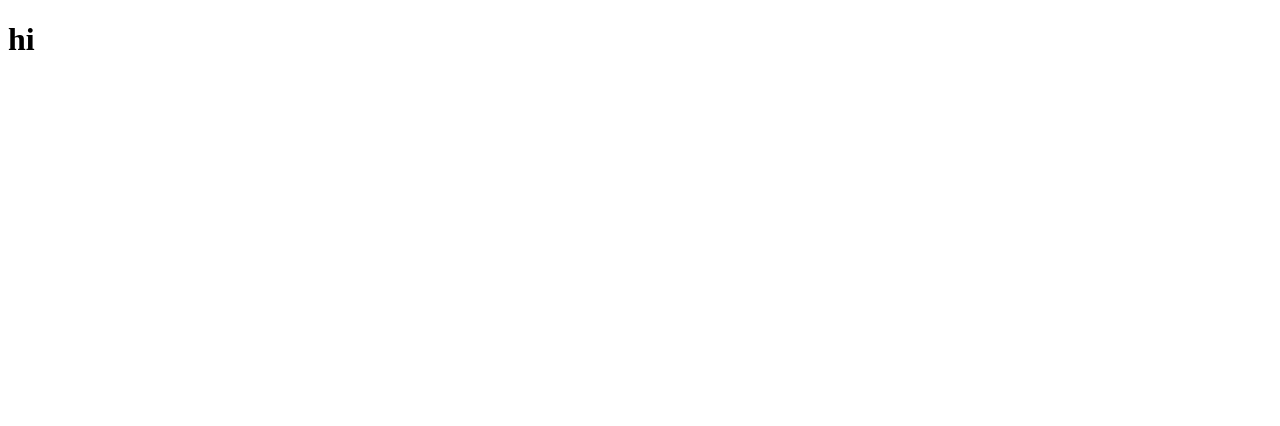
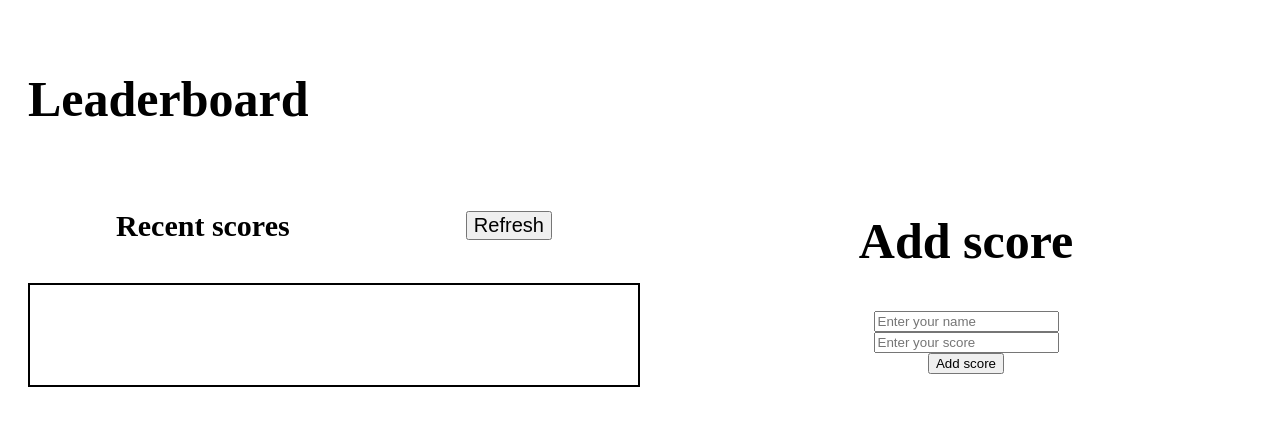
Before and after one commit to cwaku/Leaderboard, a website built with webpack: page src/index.html in a window 1280 px wide. Built offline with nearby package versions, Linux system fonts and the light colour scheme.

Commit message:
Add markup and style rules

```diff
--- a/src/index.html
+++ b/src/index.html
@@ -11,6 +11,34 @@
     <title>Document</title>
   </head>
   <body>
-    <h1>hi</h1>
+    <main class="main-container">
+      <section class="score-board">
+        <h1 class="heading">Leaderboard</h1>
+        <div class="container">
+          <h4 class="recent-scores">Recent scores</h4>
+          <button class="refresh-button">Refresh</button>
+        </div>
+        <div class="score-container"></div>
+      </section>
+
+      <section class="add-score">
+        <h1 class="heading">Add score</h1>
+        <form class="add-score-form" action="index.html" method="POST">
+          <input
+            class="name-input"
+            type="text"
+            name="name"
+            placeholder="Enter your name"
+          />
+          <input
+            class="score-input"
+            type="text"
+            name="score"
+            placeholder="Enter your score"
+          />
+          <input class="submit-button" type="submit" value="Add score" />
+        </form>
+      </section>
+    </main>
   </body>
 </html>
--- a/src/index.js
+++ b/src/index.js
@@ -0,0 +1 @@
+import './style.css';
--- a/src/style.css
+++ b/src/style.css
@@ -0,0 +1,52 @@
+.main-container {
+  display: flex;
+  justify-content: space-around;
+  align-items: center;
+}
+
+.score-board {
+  width: 100%;
+  display: flex;
+  flex-direction: column;
+  padding: 20px;
+}
+
+.heading {
+  font-size: 50px;
+}
+
+.container {
+  display: flex;
+  justify-content: space-around;
+  align-items: center;
+}
+
+.recent-scores {
+  font-size: 30px;
+}
+
+.refresh-button {
+  font-size: 20px;
+}
+
+.score-container {
+  border: 2px solid black;
+  height: 100px;
+}
+
+.add-score {
+  width: 100%;
+  display: flex;
+  flex-direction: column;
+  justify-content: center;
+  align-items: center;
+  margin: 130px 0 0 0;
+}
+
+
+.add-score-form {
+  display: flex;
+  flex-direction: column;
+  justify-content: center;
+  align-items: center;
+}
```
Also changed, not shown: dist/index.bundle.js, dist/index.html.
